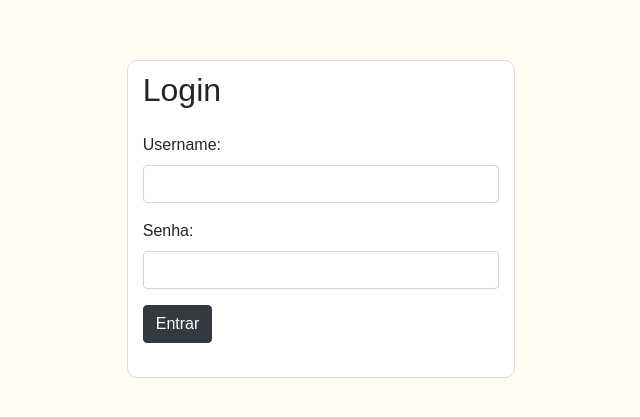
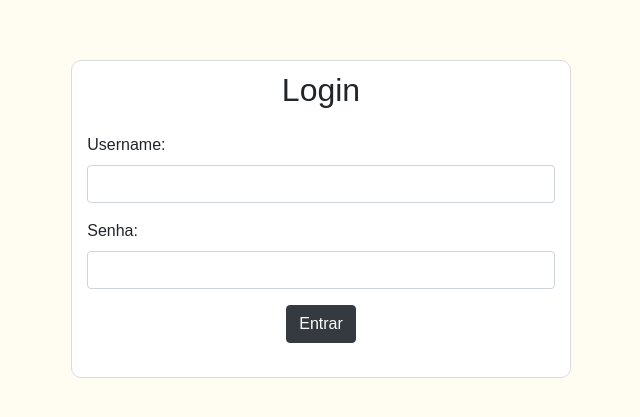
Before and after one commit to rillmind/NoSQLi, a website: page front/login/html/login.html in a window 1280 px wide. Shown: the part 205-622 px from the top of the page, without its empty margins (319-959 px from the left). Drawn offline with nearby package versions, Linux system fonts and the light colour scheme.

Commit message:
fix: front

```diff
--- a/front/login/css/style.css
+++ b/front/login/css/style.css
@@ -33,4 +33,10 @@ fieldset {
     padding: 10px;
     border-radius: 10px;
     background-color: #ffffff;
-  }
+}
+
+.my-btn {
+    display: flex;
+    align-items: center;
+    justify-content: center;
+}
--- a/front/login/html/login.html
+++ b/front/login/html/login.html
@@ -15,8 +15,10 @@
 <body>
     <div class="container mt-5">
         <div class="row justify-content-center mywidth">
-            <fieldset class="col-md-7">
-                <h2 class="mb-4">Login</h2>
+            <fieldset class="col-md-9">
+                <div class="my-btn">
+                    <h2 class="mb-4">Login</h2>
+                </div>
                 <form id="loginForm">
                     <div class="mb-3">
                         <label for="username" class="form-label">Username:</label>
@@ -26,8 +28,9 @@
                         <label for="senha" class="form-label">Senha:</label>
                         <input type="password" class="form-control" id="senha" name="senha">
                     </div>
-                    <button type="submit" class="btn btn-dark">Entrar</button>
-                    <br><br>
+                    <div class="my-btn">
+                        <button type="submit" class="btn btn-dark">Entrar</button>
+                    </div> <br>
                     <div id="errorMessage" class="mb-3 alert alert-danger myalert1" role="alert"></div>
                 </form>
             </fieldset>
```
